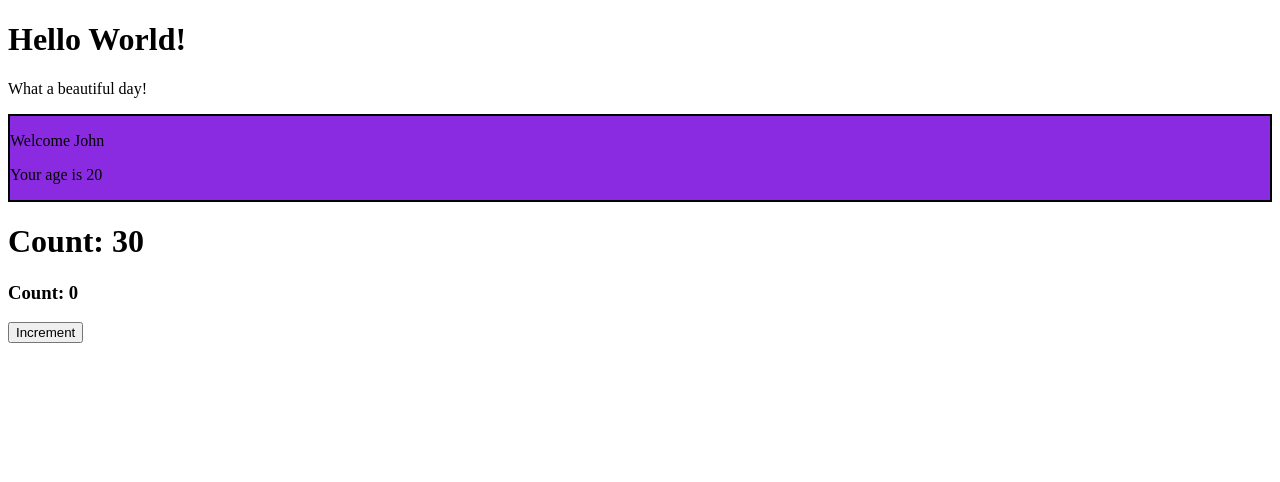
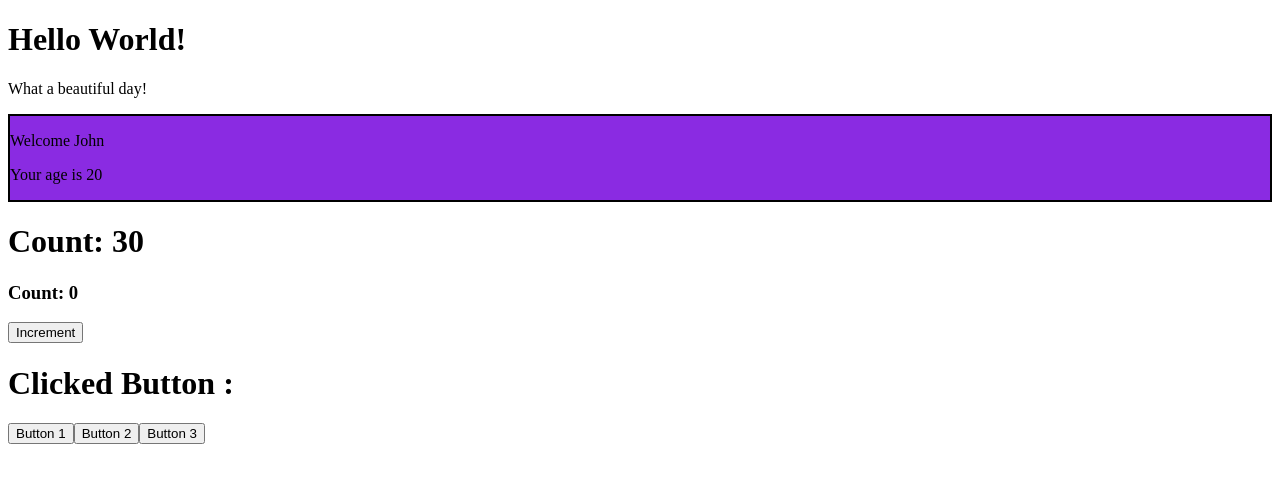
Before and after one commit to Zulk0rne1n/React-Exercises, a React (Create React App) app: page / in a window 1280 px wide. Shown: the top 482 px of the page. Built offline with nearby package versions, Linux system fonts and the light colour scheme.

Commit message:
Events 03 added

```diff
--- a/src/App.js
+++ b/src/App.js
@@ -3,6 +3,7 @@ import { Counter } from "./Counter"
 import { Hello } from "./Hello"
 import { Welcome } from "./Welcome"
 import { ClickCounter } from "./ClickCounter"
+import { ClickTracker } from "./ClickTracker"
 
 
 export class App extends React.Component {
@@ -13,6 +14,7 @@ export class App extends React.Component {
                 <Welcome name="John" age={20} />
                 <Counter incrementAmount={1} timeout={500} initialValue={20}/>
                 <ClickCounter initialValue={0} incrementAmount={3}/>
+                <ClickTracker />
             </div>)
     }
 }
--- /dev/null
+++ b/src/ClickTracker.js
@@ -0,0 +1,28 @@
+import React from "react";
+
+
+export class ClickTracker extends React.Component {
+
+    state = {
+        clickedButton : ""
+    }
+
+    handleButtonClick = (event) => {
+        this.setState({
+            clickedButton: event.target.name
+        })
+    }
+
+    render() {
+        return (
+            <div>
+                <h1>Clicked Button : {this.state.clickedButton}</h1>
+                <button name="Button 1" onClick={this.handleButtonClick}>Button 1</button>
+                <button name="Button 2" onClick={this.handleButtonClick}>Button 2</button>
+                <button name="Button 3" onClick={this.handleButtonClick}>Button 3</button>
+
+            </div>
+
+        )
+    }
+}
```
